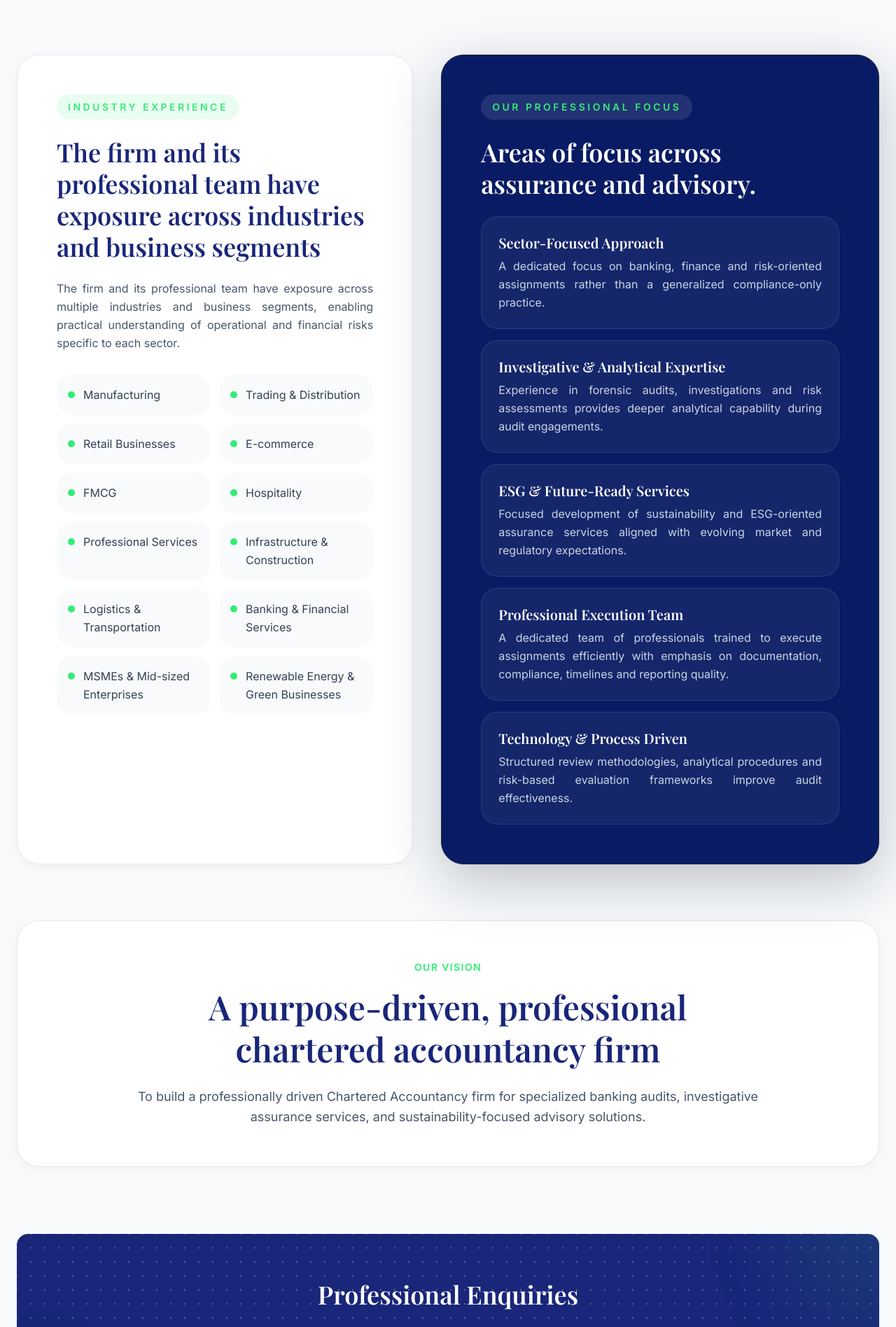
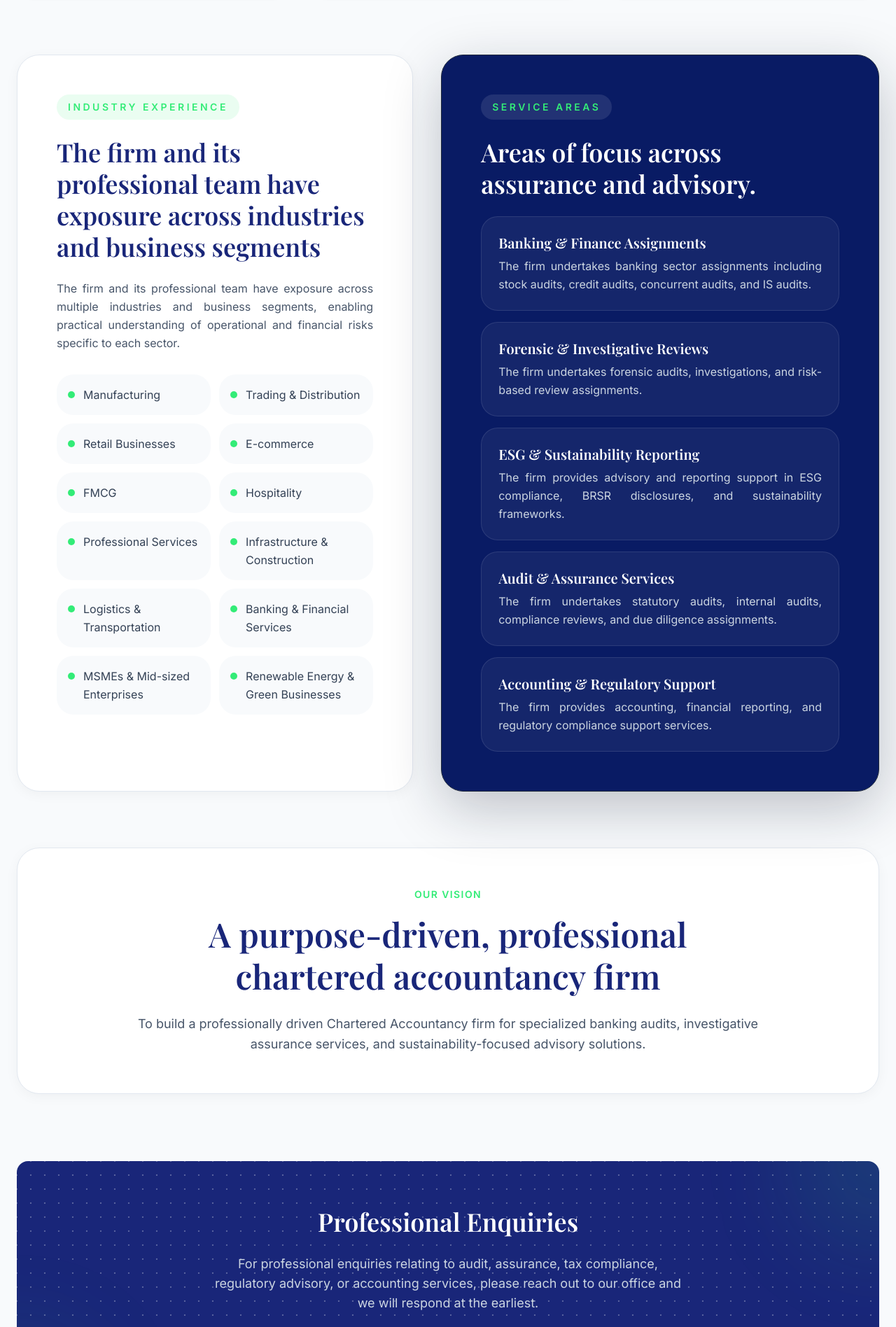
Before and after one commit to Lakshya52/raksco, a React (Vite) app: page /services in a window 1280 px wide. Shown: the part 1800-3696 px from the top of the page at 70% size. Built offline with nearby package versions, Linux system fonts and the light colour scheme; a web font is replaced by a local one.

Commit message:
icai compliant 01

```diff
--- a/index.html
+++ b/index.html
@@ -6,11 +6,11 @@
   <link rel="icon" type="image/svg+xml" href="/favicon.svg" />
   <meta name="viewport" content="width=device-width, initial-scale=1.0" />
   <meta name="description"
-    content="RAKS & Company Chartered Accountants. Providing financial insights, tax compliance, and trusted advisory for forward-thinking businesses." />
+    content="RAKS & Company Chartered Accountants. Providing audit, tax compliance, and professional advisory services." />
   <meta name="theme-color" content="#0f172a" />
   <meta property="og:title" content="RAKS & Company | Chartered Accountants" />
   <meta property="og:description"
-    content="RAKS & Company Chartered Accountants. Providing financial insights, tax compliance, and trusted advisory for forward-thinking businesses." />
+    content="RAKS & Company Chartered Accountants. Providing audit, tax compliance, and professional advisory services." />
   <meta property="og:type" content="website" />
   <meta name="twitter:card" content="summary_large_image" />
   <title>RAKS & Company | Chartered Accountants</title>
--- a/src/components/BookConsultationCta.jsx
+++ b/src/components/BookConsultationCta.jsx
@@ -20,10 +20,10 @@ function BookConsultationCta({ onBookClick }) {
             Consultation
           </span>
           <h2 className="text-3xl md:text-4xl font-serif font-semibold mb-4 text-white">
-            Ready to discuss your next financial move?
+            Get in Touch
           </h2>
           <p className="text-slate-100 text-lg max-w-2xl leading-relaxed">
-            Connect with our team for tailored advisory, compliance support, and accounting solutions designed for your business.
+            For professional enquiries relating to our services, please contact our office.
           </p>
         </div>
 
--- a/src/components/Cta.jsx
+++ b/src/components/Cta.jsx
@@ -30,9 +30,9 @@ const Cta = () => {
                     </h2>
 
                     <p className="text-lg text-slate-300 mb-10 max-w-2xl mx-auto">
-                        Connect with our team for financial guidance,
-                        compliance support, and business advisory services tailored
-                        to your organization.
+                        For professional enquiries relating to audit, assurance, tax compliance,
+                        regulatory advisory, or accounting services, please reach out to our office
+                        and we will respond at the earliest.
                     </p>
 
                     <Link
--- a/src/pages/Contact.jsx
+++ b/src/pages/Contact.jsx
@@ -83,7 +83,7 @@ function Contact() {
               <div className="relative z-10 flex-grow flex flex-col">
                 <h3 className="text-4xl font-serif text-white mb-6">Let's Talk</h3>
                 <p className="text-slate-300 text-justify mb-12 leading-relaxed font-light text-lg">
-                  Whether you are planning a capital raise, need structured debt advisory, require project finance documentation, or are seeking to transform your business — the first step is a conversation.
+                  For professional enquiries relating to audit, assurance, tax compliance, or regulatory advisory, please get in touch with our office.
                 </p>
 
                 <div className="space-y-8 text-slate-300 mt-auto">
--- a/src/pages/Home.jsx
+++ b/src/pages/Home.jsx
@@ -75,7 +75,7 @@ function Home() {
         <div className="max-w-7xl mx-auto px-6">
           <div className="text-center max-w-3xl mx-auto mb-16">
             <span className="text-accent font-semibold tracking-widest uppercase text-sm mb-4 block">Our Expertise</span>
-            <h2 className="text-4xl md:text-5xl mb-6">Comprehensive Financial Solutions</h2>
+            <h2 className="text-4xl md:text-5xl mb-6">Professional Services</h2>
             <p className="text-lg text-slate-600">We provide a full spectrum of accounting, tax, and advisory services designed to meet the complex needs of modern enterprises.</p>
           </div>
 
@@ -111,6 +111,7 @@ function Home() {
                 alt="Financial charts and desk"
                 sizes="(max-width: 1024px) 100vw, 700px"
                 className="rounded-2xl shadow-soft w-full aspect-video object-cover"
+                style={{ height: "100%" }}
               />
             </div>
 
--- a/src/pages/Leadership.jsx
+++ b/src/pages/Leadership.jsx
@@ -15,7 +15,7 @@ function Leadership() {
     {
       name: 'Punit Kumar Rai',
       title: 'Partner',
-      bio: 'He brings more than a decade of professional experience in audit, assurance, banking assignments, financial reviews, and regulatory compliance. His exposure includes handling complex audit engagements, financial due diligence assignments, statutory audits, and banking sector reviews for diversified entities.',
+      bio: 'He has professional experience in audit, assurance, banking assignments, financial reviews, and regulatory compliance. His exposure includes handling complex audit engagements, financial due diligence assignments, statutory audits, and banking sector reviews for diversified entities.',
       bio2: 'His practical understanding of risk-based auditing and banking operations enables the firm to deliver focused and process-driven audit solutions to financial institutions and corporate clients.',
     },
     {
@@ -96,7 +96,7 @@ function Leadership() {
               </div>
               <h1 className="text-5xl md:text-6xl font-serif leading-tight mb-6 text-white drop-shadow-[0_16px_30px_rgba(0,0,0,0.35)] leaders-hero-fade">Leadership that combines industry experience with future-ready advisory.</h1>
               <p className="max-w-2xl text-slate-200 leading-relaxed text-lg drop-shadow-[0_10px_20px_rgba(0,0,0,0.2)] leaders-hero-fade">
-                Our partners bring deep sector insight, regulatory clarity, and practical guidance to help your business navigate compliance, risk and growth with confidence.
+                Our partners have experience in audit, assurance, banking sector assignments, and regulatory compliance.
               </p>
             </div>
 
--- a/src/pages/Services.jsx
+++ b/src/pages/Services.jsx
@@ -29,24 +29,24 @@ function Services() {
 
   const whyRaks = [
     {
-      title: 'Sector-Focused Approach',
-      description: 'A dedicated focus on banking, finance and risk-oriented assignments rather than a generalized compliance-only practice.',
+      title: 'Banking & Finance Assignments',
+      description: 'The firm undertakes banking sector assignments including stock audits, credit audits, concurrent audits, and IS audits.'
     },
     {
-      title: 'Investigative & Analytical Expertise',
-      description: 'Experience in forensic audits, investigations and risk assessments provides deeper analytical capability during audit engagements.',
+      title: 'Forensic & Investigative Reviews',
+      description: 'The firm undertakes forensic audits, investigations, and risk-based review assignments.'
     },
     {
-      title: 'ESG & Future-Ready Services',
-      description: 'Focused development of sustainability and ESG-oriented assurance services aligned with evolving market and regulatory expectations.',
+      title: 'ESG & Sustainability Reporting',
+      description: 'The firm provides advisory and reporting support in ESG compliance, BRSR disclosures, and sustainability frameworks.'
     },
     {
-      title: 'Professional Execution Team',
-      description: 'A dedicated team of professionals trained to execute assignments efficiently with emphasis on documentation, compliance, timelines and reporting quality.',
+      title: 'Audit & Assurance Services',
+      description: 'The firm undertakes statutory audits, internal audits, compliance reviews, and due diligence assignments.'
     },
     {
-      title: 'Technology & Process Driven',
-      description: 'Structured review methodologies, analytical procedures and risk-based evaluation frameworks improve audit effectiveness.',
+      title: 'Accounting & Regulatory Support',
+      description: 'The firm provides accounting, financial reporting, and regulatory compliance support services.'
     },
   ];
 
@@ -154,7 +154,7 @@ function Services() {
 
           <div className="rounded-4xl bg-[oklch(0.27_0.13_266.24)] text-white p-10 md:p-14 shadow-[0_24px_80px_rgba(15,23,42,0.25)] border border-slate-800 focus-right-panel">
             <span className="inline-flex items-center gap-2 rounded-full bg-white/10 text-accent px-4 py-2 text-sm uppercase tracking-[0.25em] font-semibold mb-6">
-              Our Professional Focus
+              Service Areas
             </span>
             <h2 className="text-4xl font-serif text-white mb-6">Areas of focus across assurance and advisory.</h2>
             <div className="space-y-4 focus-items-list">
```
